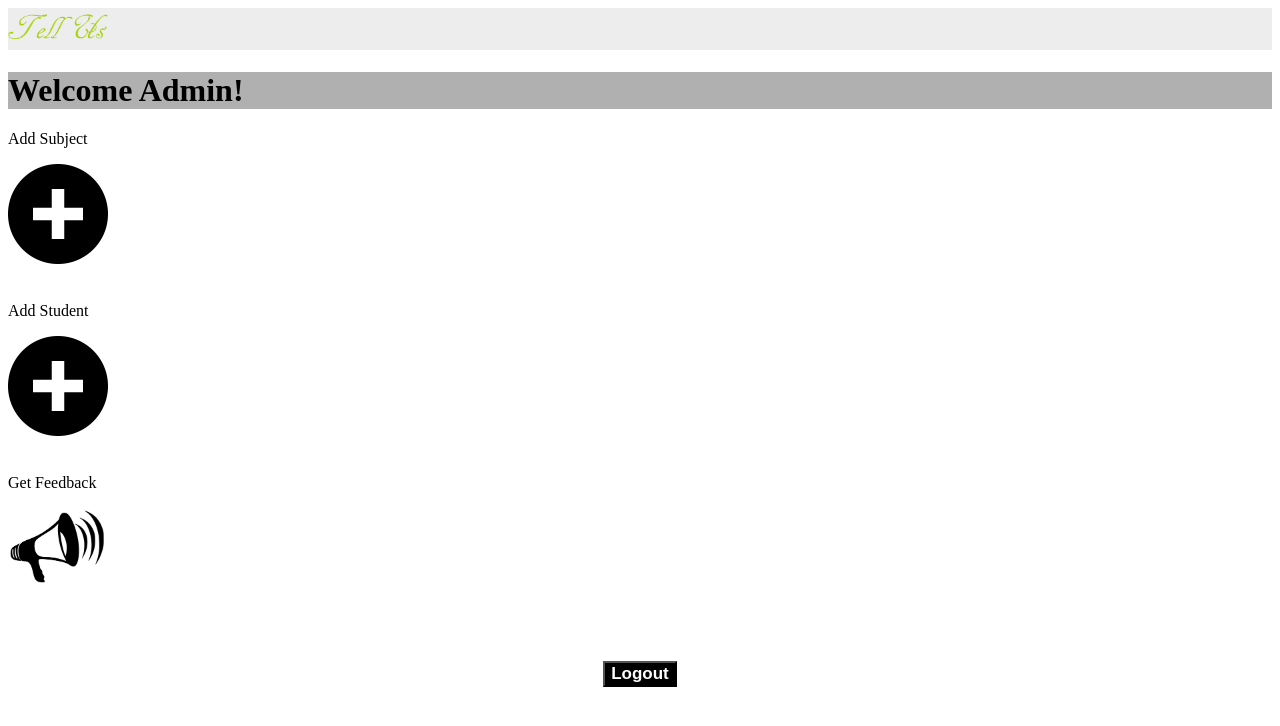
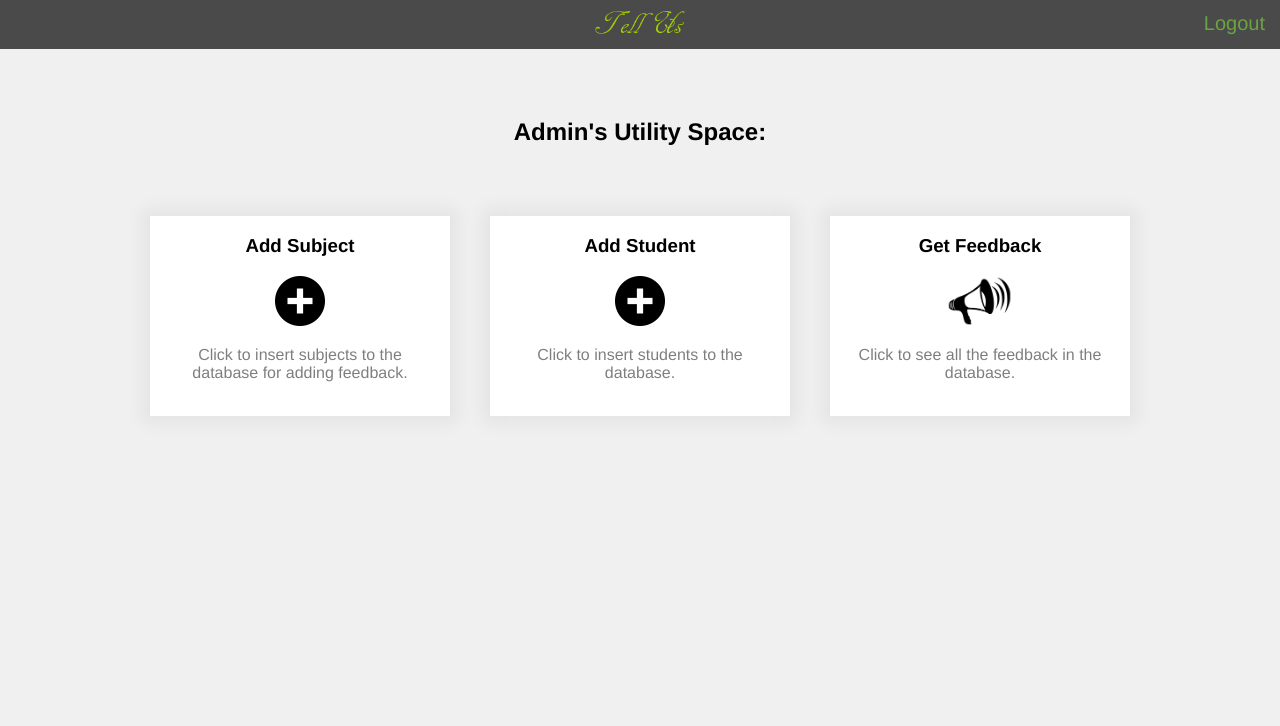
Before and after one commit to bhie-23/Online-Student-Feedback, a PHP site: page /admin.php in a window 1280 px wide. Shown: the top 726 px of the page. Run offline with PHP 8.4, Linux system fonts and the light colour scheme; the visitor is signed in with stand-in values (Sample User, id 1); data that the repository does not hold is empty.

Commit message:
Improvements in login, admin, logout

```diff
--- a/admin/admin.css
+++ b/admin/admin.css
@@ -1,10 +1,59 @@
 body{
+	margin: 0px;
+	font-family: "Franklin Gothic Medium";
+	background-color: #f0f0f0;
+}
+header{
+	background-color: #4a4a4a;
+	text-align: center;
+	padding: 5px;
+}
+img{
+	width: 90px;
+	height: auto;
+}
+span > a{
+	position: fixed;
+	right: 15px;
+	margin-top: 7px;
+	font-size: 20px;
+	text-decoration: none;
+	color: #6aa441;
+}
+span > a:hover{
+	color: #00f54e;
+}
+article{
+	margin-top: 50px;
+	display: flex;
+	flex-direction: column;
+	align-items: center;
+}
+form{
+	margin: 50px;
+	display: flex;
+	flex-direction: row;
+	flex-wrap: wrap;
+	justify-content: center;
+	align-content: stretch;
+	align-items: flex-start;
+    }
+form > div{
+	background-color: white;
+	text-align: center;
+	width:300px;
+	margin-left: 20px;
+	margin-right: 20px;
+	height: 200px;
+	box-shadow: 0px 0px 17px 8px rgba(0, 0, 0,0.05);
 
 }
-header{
-	background-color: #ededed;
+a > img{
+	height: 50px;
+	width: auto;
 }
-img{
-	width: 100px;
-	height: auto;
+div > p{
+	opacity: 0.5;
+	margin-left: 20px;
+	margin-right: 20px;
 }
--- a/admin/admin.php
+++ b/admin/admin.php
@@ -12,16 +12,29 @@
 	<body>
 		<header>
 			<img src ="../tellus-logo.png"/>
+			<span>
+				<a href="../logout">Logout</a>
+			</span>
 		</header>
-		<h1 style="background-color:#B0B0B0;">Welcome Admin!</h1>
-		<form action=admin.php method=post>
-			<p>Add  Subject</p>
-			<a href='addsub.php'><img src="add.png"></a><br><br>
-			<p>Add  Student</p>
-			<a href='addstudent.php'><img src="add.png"></a><br><br>
-			<p>Get Feedback</p>
-			<a href='feedback.php'><img src="feedback.png"></input></a><br><br>
-			<center><br/><br/><br/><button style="background-color:black; font-weight:bold; font-size:17px;"><b><a style="text-decoration:none; color:white;" href="logout.php">Logout</a></b></button></center>
-		</form>
+		<article>
+			<h1>Admin's Utility Space:</h1>
+			<form action=admin.php method=post>
+				<div>
+					<h3>Add  Subject</h3>
+					<a href='addsub.php'><img src="../images/add.png"></a>
+					<p>Click to insert subjects to the database for adding feedback.</p>
+				</div>
+				<div>
+					<h3>Add  Student</h3>
+					<a href='addstudent.php'><img src="../images/add.png"></a>
+					<p>Click to insert students to the database.</p>
+				</div>
+				<div>
+					<h3>Get Feedback</h3>
+					<a href='feedback.php'><img src="../images/feedback.png"></input></a>
+					<p>Click to see all the feedback in the database.</p>
+				</div>
+			</form>
+		</article>
 	</body>
 </html>
--- a/bucket.php
+++ b/bucket.php
@@ -30,5 +30,29 @@
 
 			$conn->close();
 		}
+
+		function redirectlogin(){
+			$flag=0;
+			$conn=$this->DBConn();
+			$sql="Select Roll_No from student";
+			$result = $conn->query($sql);
+
+			if($_SESSION["user"] == "admin")
+				$flag=1;
+
+			if($result->num_rows >0)
+				while($row = $result->fetch_assoc())
+					if($_SESSION["user"] == $row["Roll_No"]){
+						$flag=2;
+						break;
+					}
+
+			else if($flag==1)
+				header("Location: ../admin/admin.php");
+			else if($flag==2)
+				header("Location: ../student/student.php");
+
+			$conn->close();
+		}
 	}
 ?>
--- a/logout.php
+++ b/logout.php
@@ -2,5 +2,5 @@
 	session_start();
 	session_destroy();
 	$_SESSION=array();
-	header('location: login.php');
+	header('location: login/login.php');
 ?>
```
Also changed, not shown: admin/addsub.php (+12 -15 lines), login/Login.php (deleted, +0 -62 lines), login/login.css (+6 -3 lines), images/add.png (renamed from add.png), images/feedback.png (renamed from feedback.png), images/tellus-logo.png (renamed from tellus-logo.png).
